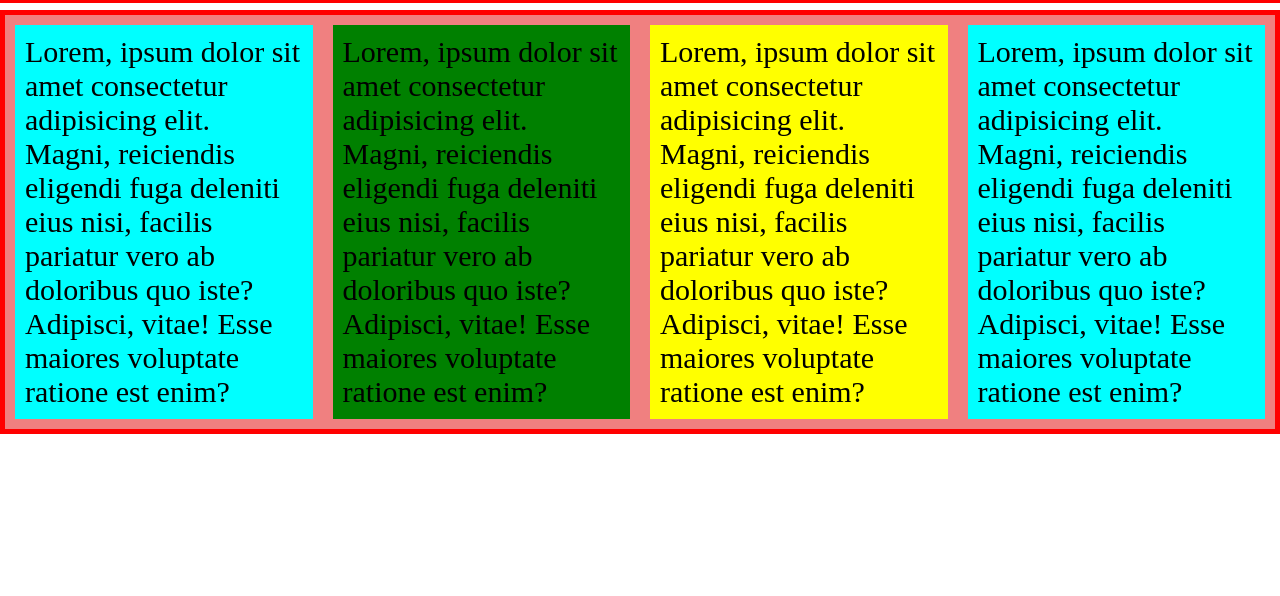
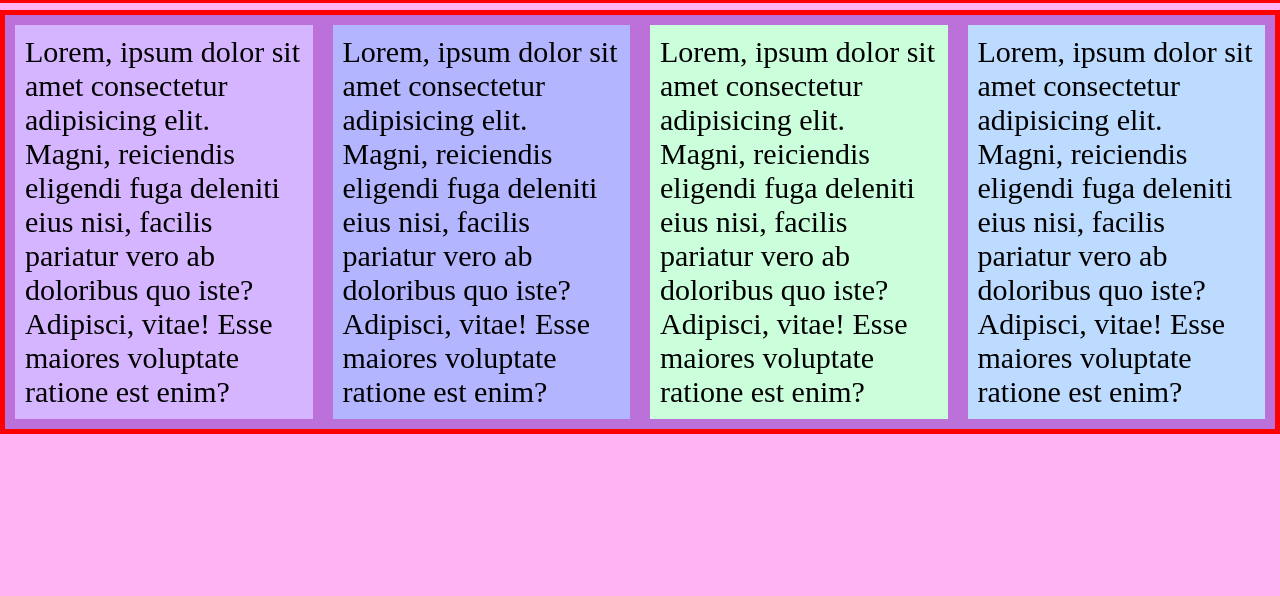
Before and after one commit to staten-island-tech/intro-to-flexbox-veeveejeebies, a plain HTML site: page index.html in a window 1280 px wide. Shown: the part 204-800 px from the top of the page. Drawn offline with Linux system fonts and the light colour scheme.

Commit message:
Update styles.css

```diff
--- a/styles.css
+++ b/styles.css
@@ -4,19 +4,19 @@
 }
 
 .child-1 {
-  background-color: cyan;
+  background-color: rgb(213, 181, 255);
 }
 
 .child-2 {
-  background-color: green;
+  background-color: rgb(180, 181, 255);
 }
 
 .child-3 {
-  background-color: yellow;
+  background-color: rgb(203, 255, 220);
 }
 
 .child-4 {
-  background-color: aqua;
+  background-color: rgb(189, 218, 255);
 }
 
 html, body {
@@ -25,7 +25,7 @@ html, body {
   font-size: 62.5%;
   margin: 0;
   padding: 0;
-  background-color: rgbrgb(255, 179, 242);
+  background-color: rgb(255, 179, 242);
 }
 
 .parent {
@@ -33,7 +33,7 @@ html, body {
   display: -ms-flexbox;
   display: flex;
   font-size: 3rem;
-  background-color: lightcoral;
+  background-color: rgb(188, 113, 218);
   border: 5px solid red;
 }
 
```
